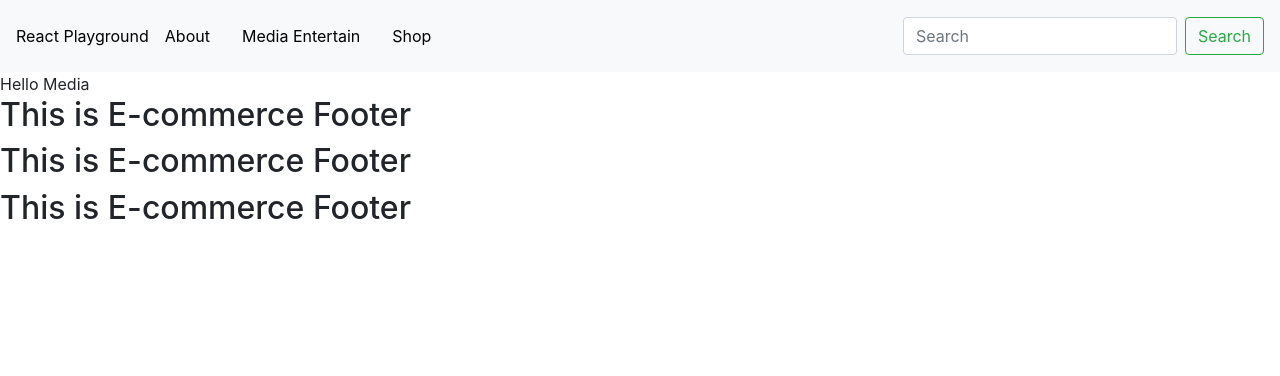
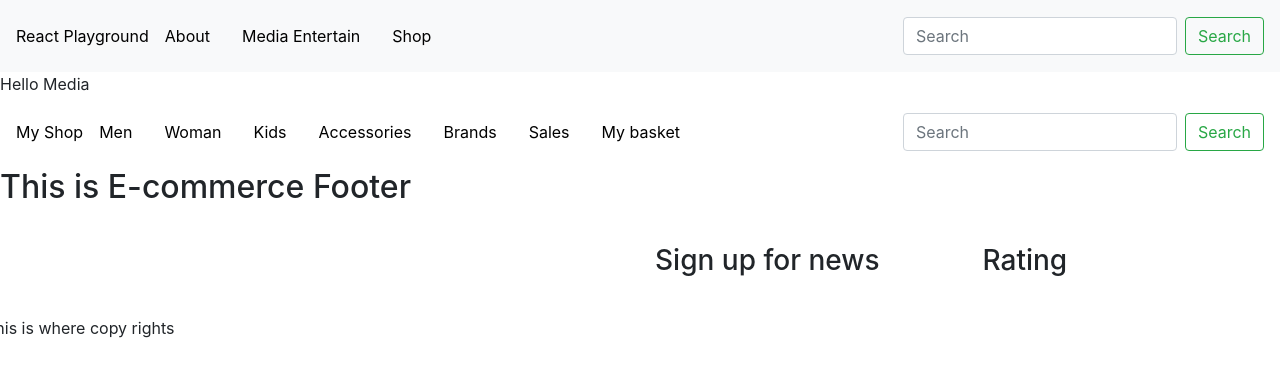
Before and after one commit to hoangkh/react-app, a React (Create React App) app: page /media-entertain in a window 1280 px wide. Shown: the top 376 px of the page. Built offline with nearby package versions, Linux system fonts and the light colour scheme.

Commit message:
media-header added

```diff
--- a/src/components/media-entertain/Footer.js
+++ b/src/components/media-entertain/Footer.js
@@ -3,7 +3,22 @@ import React from 'react';
 
 function Footer() {
     return <div id="shop-page-footer">
-      <h2>This is E-commerce Footer</h2>
+      <div className="row useful-links">
+        <div className="col-6 list-links">
+          <div className="row">
+
+            </div>
+        </div>
+        <div className="col-6">
+            <div className="row">
+              <div className="col-6"><h3>Sign up for news</h3></div>
+              <div className="col-6"><h3>Rating</h3></div>
+            </div>
+        </div>
+      </div>
+      <div className="row copy-rights">This is where copy rights
+
+      </div>
       </div>;
   }
 
--- a/src/components/media-entertain/Header.js
+++ b/src/components/media-entertain/Header.js
@@ -1,9 +1,31 @@
 import React from 'react';
+import {
+  Link
+} from "react-router-dom";
+import { Navbar, Nav, Form, FormControl, Button } from 'react-bootstrap';
 
 
 function Header() {
     return <div id="media-page-header">
-      <h2>This is E-commerce Footer</h2>
+      <Navbar expand="lg">
+        <Link to="/shop" className="brand-name">My Shop</Link>
+        <Navbar.Toggle aria-controls="basic-navbar-nav" />
+        <Navbar.Collapse id="basic-navbar-nav">
+          <Nav className="mr-auto">
+            <Link className="menu-items" to="/shop">Men</Link>
+            <Link className="menu-items" to="/shop">Woman</Link>
+            <Link className="menu-items" to="/shop">Kids</Link>
+            <Link className="menu-items" to="/shop">Accessories</Link>
+            <Link className="menu-items" to="/shop">Brands</Link>
+            <Link className="menu-items" to="/shop">Sales</Link>
+            <Link className="menu-items" to="/shop">My basket</Link>
+          </Nav>
+          <Form inline>
+              <FormControl type="text" placeholder="Search" className="mr-sm-2" />
+              <Button variant="outline-success">Search</Button>
+            </Form>
+        </Navbar.Collapse>
+      </Navbar>
       </div>;
   }
 
```
